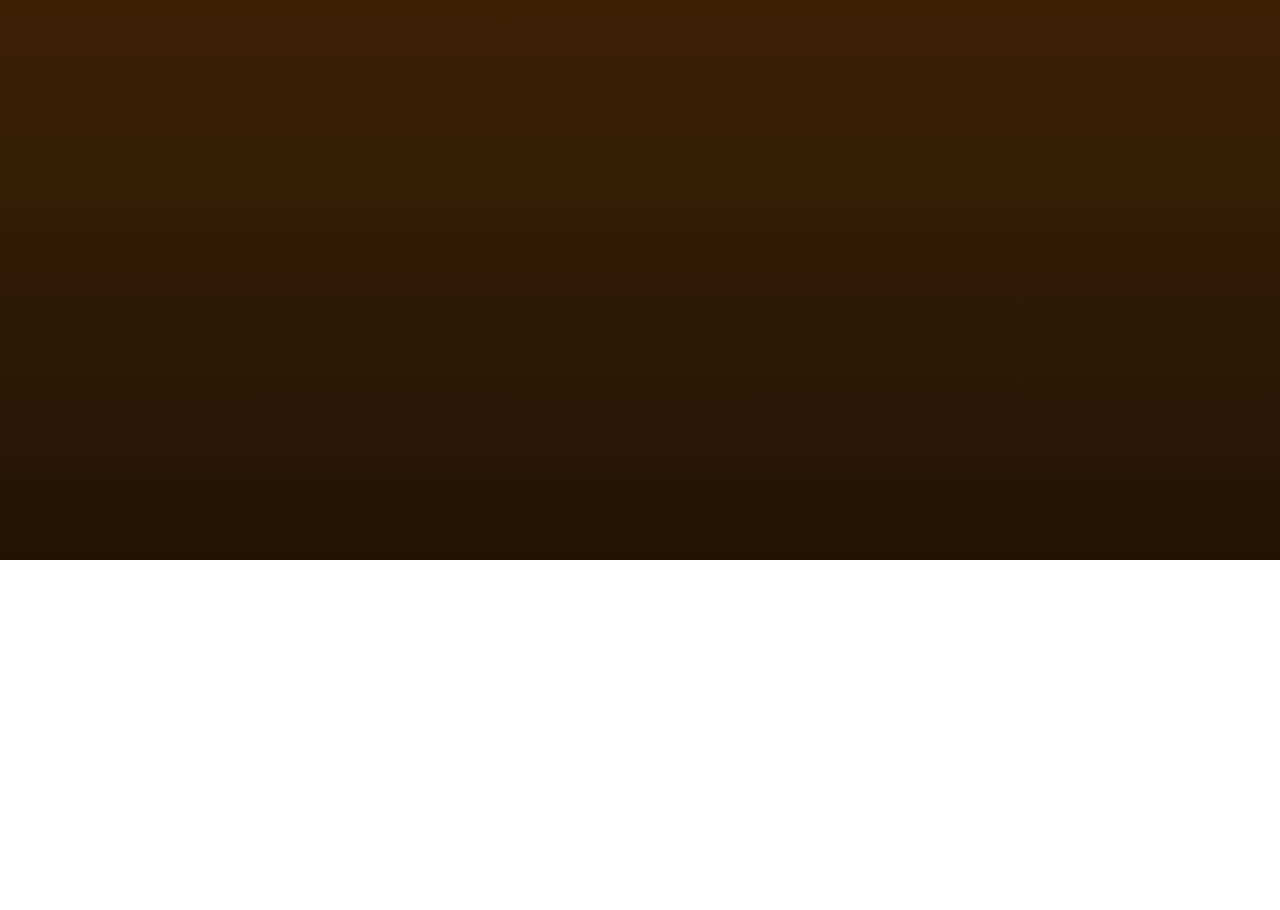
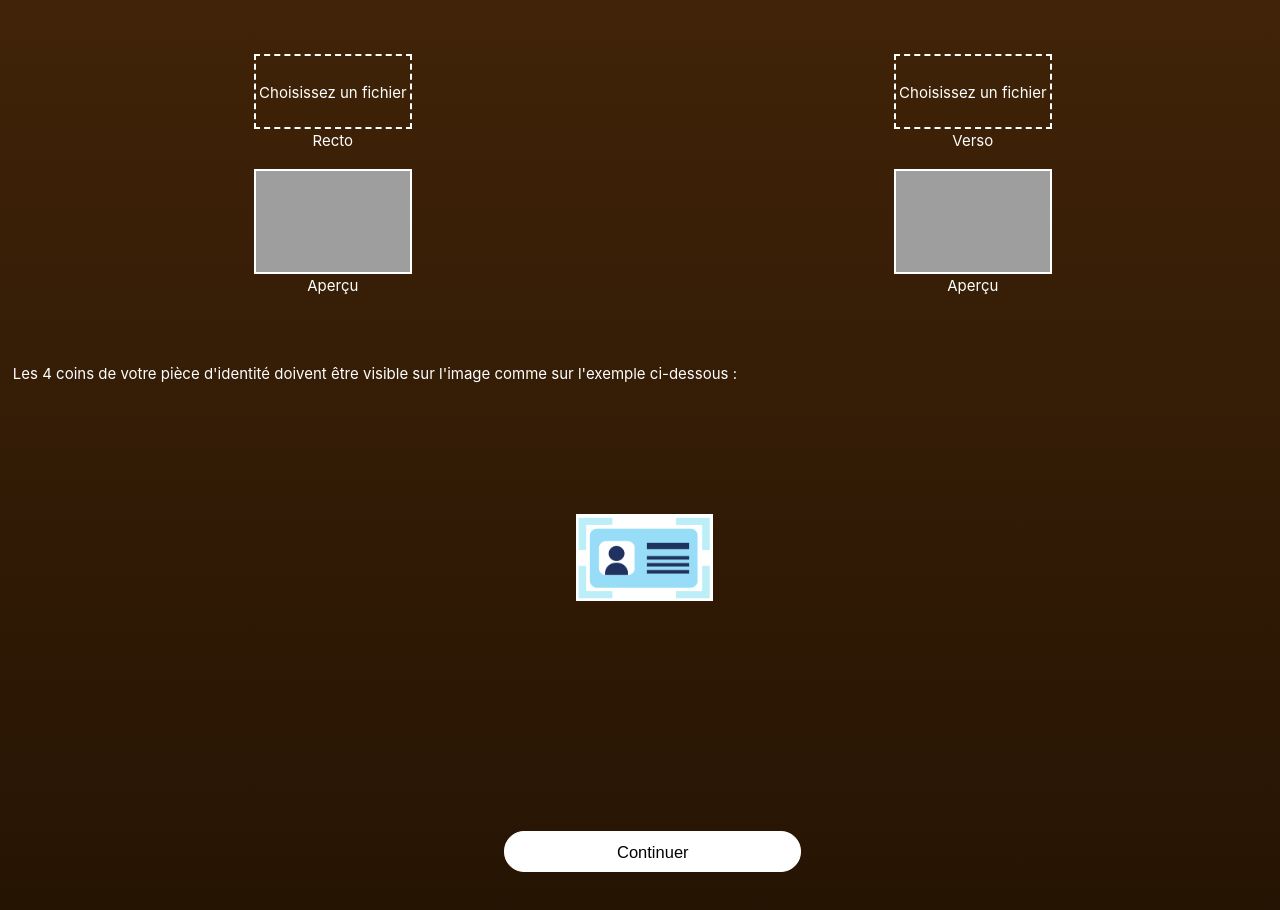
Before and after one commit to phromaj/papasucre, a Vue app in the folder papafront/: page /docUpload in a window 1280 px wide. Before the commit this address had no page. Shown: the part 240-1150 px from the top of the page. Before the commit the page ends 800 px from the top, so only its background shows below. Built offline with nearby package versions, Linux system fonts and the light colour scheme; grey boxes are pictures that could not be loaded.

Commit message:
Upload Document

```diff
--- a/papafront/src/router/index.js
+++ b/papafront/src/router/index.js
@@ -33,6 +33,11 @@ const router = createRouter({
       name: "signin",
       component: () => import("../views/SignInView.vue"),
     },
+    {
+      path: "/docUpload",
+      name: "docupload",
+      component: () => import("../views/SignUpDocUpload.vue"),
+    },
   ],
 });
 
--- a/papafront/src/views/SignInView.vue
+++ b/papafront/src/views/SignInView.vue
@@ -71,10 +71,7 @@ export default {
   },
 
   methods: {
-    togglePassword() {
-      let showPassword = false;
-      showPassword != showPassword;
-    },
+    togglePassword() {}
   },
 };
 </script>
--- /dev/null
+++ b/papafront/src/views/SignUpDocUpload.vue
@@ -0,0 +1,218 @@
+<template lang="">
+    <div class="signup">
+        <div id="logo">
+            <img src="../assets/PAPASUCRE.png" alt="papasucre-logo" />
+        </div>
+        <div class="information">
+            <div id="title">
+                <h1>Mes<br>Documents</h1>
+            </div>
+            <form>
+                <div class="document">
+                    <p>Nous allons vérifiez votre identité. Vous devez fournir votre pièce d'identité recto/verso au format .png .jpg ou .pdf</p>
+                    <div class="upload">
+                        <div>
+                            <input type="file" class="ID-card recto" ref="fileInputRecto"
+                            @input="pickFileRecto" id="fileRecto" name="ID-cardRecto" accept="image/png, image/jpg, application/pdf">
+                            <label for="fileRecto">Choisissez un fichier</label>
+                            <p>Recto</p>
+                                <div class="imagePreviewWrapper"
+                                :style="{ 'background-image': `url(${previewImageRecto})` }"
+                                @click="selectImageRecto">
+                                </div>
+                                <p>Aperçu</p>
+                        </div>
+                        <div>
+                            <input type="file" class="ID-card verso" ref="fileInputVerso"
+                            @input="pickFileVerso" id="fileVerso"  name="ID-cardVerso" accept="image/png, image/jpg, application/pdf">
+                            <label for="fileVerso">Choisissez un fichier</label>
+                            <p>Verso</p>
+                             <div class="imagePreviewWrapper"
+                                :style="{ 'background-image': `url(${previewImageVerso})` }"
+                                @click="selectImageVerso">
+                                </div>
+                                <p>Aperçu</p>
+                        </div>
+                    </div>
+                    <div class="idCardInstruction">
+                        <p>Les 4 coins de votre pièce d'identité doivent être visible sur l'image comme sur l'exemple ci-dessous :</p>
+                        <div id="idCardExample">
+                            <img src="../assets/idCardExample.png" alt="Exemple_carte_identite">
+                        </div>
+                        <div id="continueButton">
+                            <button id="continue">Continuer</button>
+                         </div>
+                    </div>
+                </div>
+            </form>
+        </div>
+    </div>
+</template>
+<script>
+export default {
+    data() {
+        return {
+            IdCardRecto: "",
+            IdCardVerso: "",
+            previewImageRecto: null,
+            previewImageVerso: null
+        };
+    },
+
+    methods: {
+        selectImageRecto() {
+            this.$refs.fileInputRecto.click()
+        },
+
+        selectImageVerso() {
+            this.$refs.fileInputVerso.click()
+        },
+
+
+
+        pickFileRecto() {
+            let input = this.$refs.fileInputRecto;
+            let file = input.files;
+            if(file && file[0]) {
+                let reader = new FileReader
+                reader.onload = e => {
+                    this.previewImageRecto = e.target.result
+                }
+                reader.readAsDataURL(file[0]);
+                this.$emit('input', file[0]);
+            }
+        },
+
+        pickFileVerso() {
+            let input = this.$refs.fileInputVerso;
+            let file = input.files;
+            if(file && file[0]) {
+                let reader = new FileReader
+                reader.onload = e => {
+                    this.previewImageVerso = e.target.result
+                }
+                reader.readAsDataURL(file[0]);
+                this.$emit('input', file[0]);
+            }
+        },
+    },
+}
+</script>
+<style scoped>
+.signup {
+    width: 100vw;
+    margin: 0 1%;
+}
+
+#logo {
+    width: 100%;
+    margin-top: 1rem;
+    display: flex;
+    justify-content: flex-end;
+}
+
+img {
+    width: 70px;
+    height: 70px;
+    margin-right: 1rem;
+}
+
+.information {
+    width: 100%;
+    color: #fff;
+}
+
+#title {
+    height: 8em;
+}
+.document {
+    width: 100%;
+}
+
+.upload {
+    display: flex;
+    flex-direction: row;
+    justify-content: space-around;
+    margin: 5% 0;
+}
+
+.upload > div p {
+    text-align: center;
+}
+
+.ID-card {
+    width: 0.1px;
+	height: 0.1px;
+	opacity: 0;
+	overflow: hidden;
+	position: absolute;
+	z-index: -1;
+    align-items: center;
+}
+
+label {
+    height: 5em;
+    padding: 25px 3px 0 3px;
+}
+.ID-card + label {
+    font-size: 1em;
+    color: white;
+    display: inline-block;
+    cursor: pointer;
+    border: 2px dashed #fff;
+}
+
+.ID-card + label * {
+	pointer-events: none;
+}
+.ID-card:focus + label,
+.ID-card + label:hover {
+    background-color: rgb(163, 125, 0);
+    border: 2px dashed rgb(163, 125, 0);
+}
+
+.imagePreviewWrapper {
+    width: 100%;
+    height: 7em;
+    margin-top: 10%;
+    cursor: pointer;
+    background-size: cover;
+    background-position: center center;
+    border: 2px solid #fff;
+}
+
+.idCardInstruction {
+    width: 100%;
+}
+
+#idCardExample {
+    display: flex;
+    justify-content: center;
+    margin: 10% 0;
+}
+
+#idCardExample img {
+    width: 137px;
+    height: 87px;
+}
+
+#continueButton {
+  width: 100%;
+  padding-top: 8%;
+  padding-bottom: 8%;
+  display: flex;
+  justify-content: center;
+}
+
+#continue {
+  text-decoration: none;
+  border: 1px solid #fff;
+  border-radius: 20px;
+  width: 18em;
+  height: 2.5em;
+  background-color: #fff;
+  font-size: 1.1em;
+  line-height: 1.7em;
+}
+
+</style>
```
Also changed, not shown: papafront/src/assets/idCardExample.png (added), 1 other file (tests, documents, lock files or other folders).
